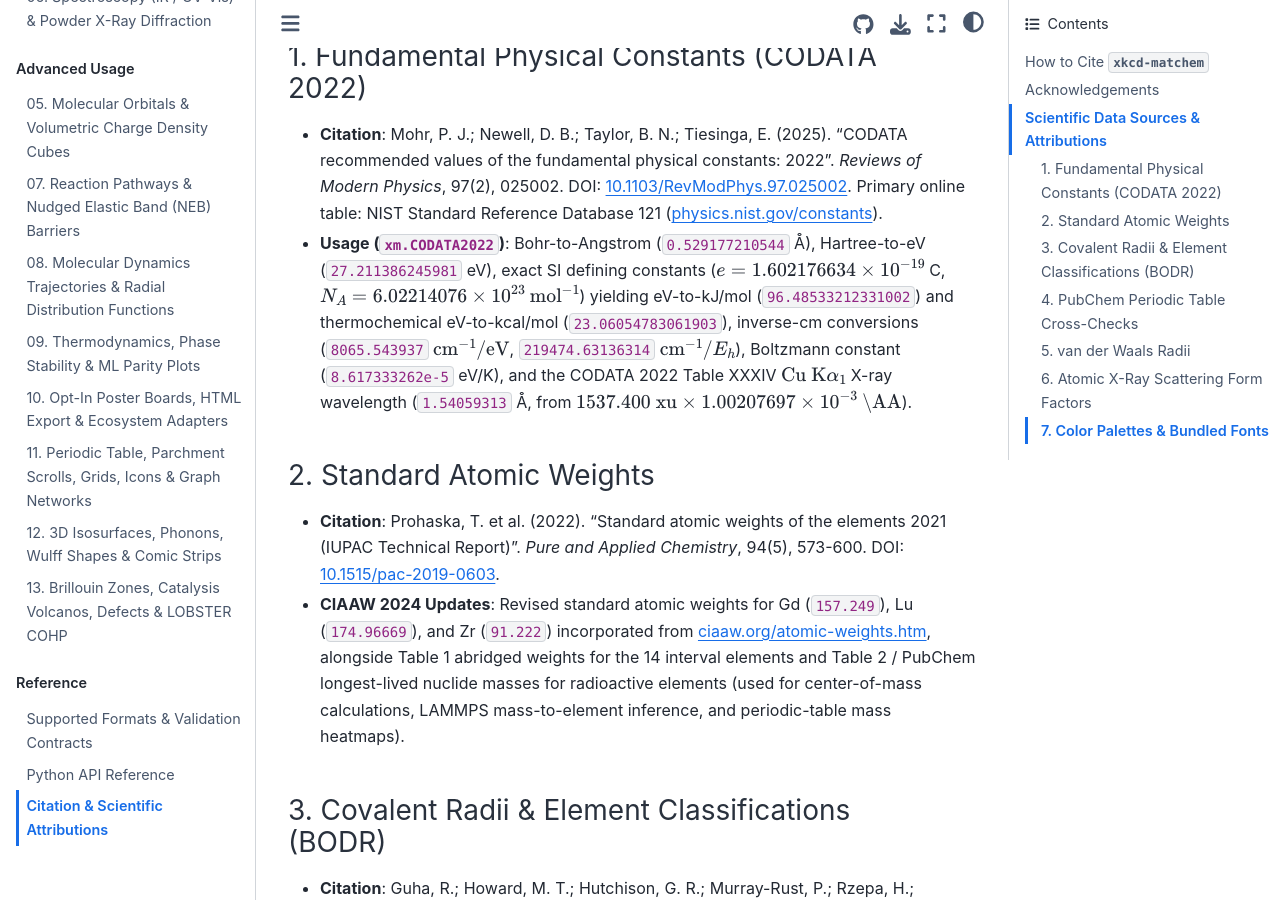
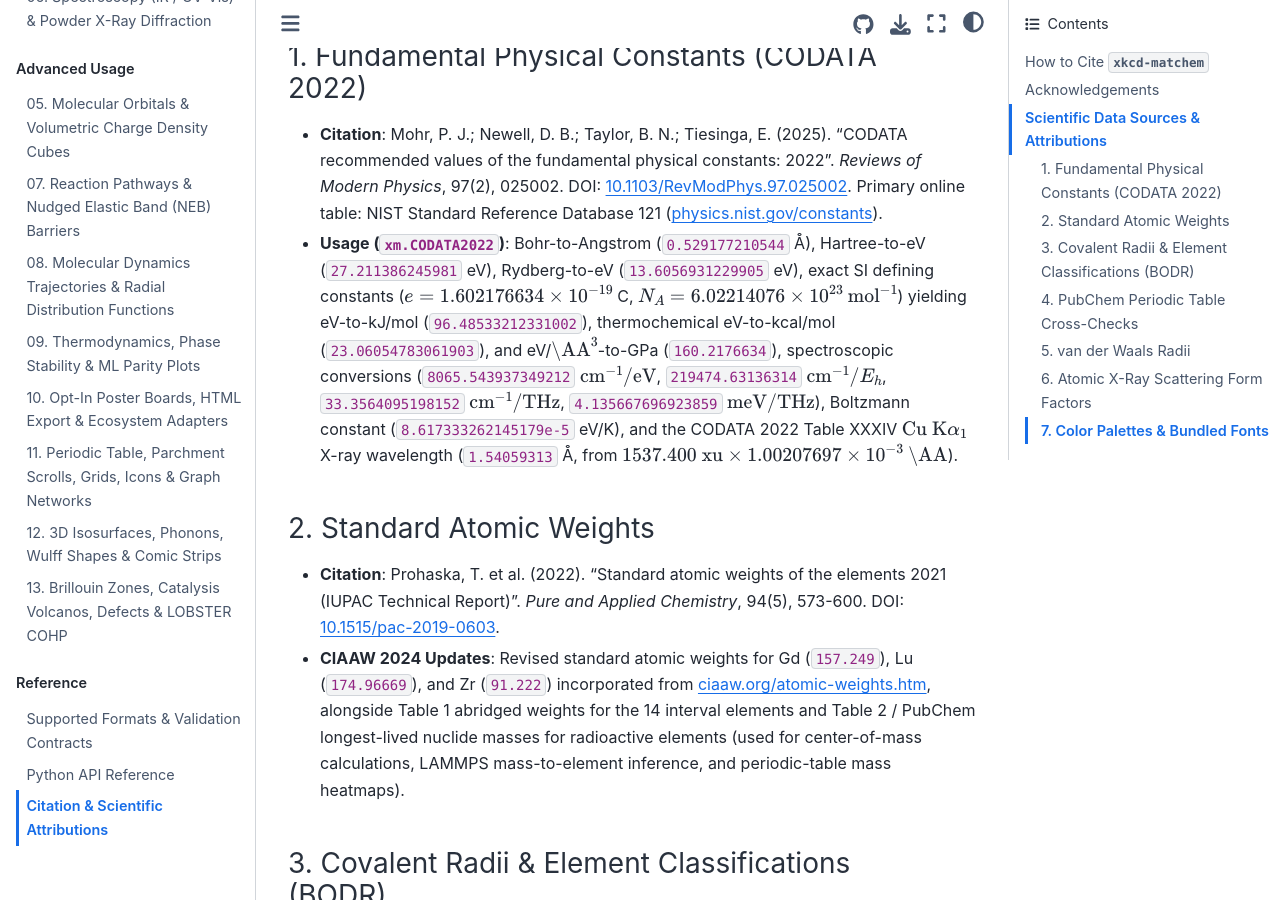
Before and after one commit to vzordillo/xkcd-matchem, a Jupyter Book: the page built from book/reference/attributions.md, in a window 1280 px wide and 900 px high, scrolled down 1034 px. Built offline with Jupyter Book 1.0.4 settings and Sphinx 7.4.7 and the Sphinx Book theme 1.1.4, drawn with Linux system fonts in a browser that asks for light colours.

Commit message:
Align docs and tutorials with sci-rigor IO/constants and viz-graphics updates

```diff
--- a/book/reference/attributions.md
+++ b/book/reference/attributions.md
@@ -27,7 +27,7 @@ Every physical constant, atomic weight, atomic radius, X-ray scattering form fac
 ### 1. Fundamental Physical Constants (CODATA 2022)
 
 - **Citation**: Mohr, P. J.; Newell, D. B.; Taylor, B. N.; Tiesinga, E. (2025). "CODATA recommended values of the fundamental physical constants: 2022". *Reviews of Modern Physics*, 97(2), 025002. DOI: [10.1103/RevModPhys.97.025002](https://doi.org/10.1103/RevModPhys.97.025002). Primary online table: NIST Standard Reference Database 121 ([physics.nist.gov/constants](https://physics.nist.gov/constants)).
-- **Usage (`xm.CODATA2022`)**: Bohr-to-Angstrom (`0.529177210544` Å), Hartree-to-eV (`27.211386245981` eV), exact SI defining constants ($e = 1.602176634 \times 10^{-19}$ C, $N_A = 6.02214076 \times 10^{23}\text{ mol}^{-1}$) yielding eV-to-kJ/mol (`96.48533212331002`) and thermochemical eV-to-kcal/mol (`23.06054783061903`), inverse-cm conversions (`8065.543937` $\text{cm}^{-1}/\text{eV}$, `219474.63136314` $\text{cm}^{-1}/E_h$), Boltzmann constant (`8.617333262e-5` eV/K), and the CODATA 2022 Table XXXIV $\text{Cu K}\alpha_1$ X-ray wavelength (`1.54059313` Å, from $1537.400\text{ xu} \times 1.00207697 \times 10^{-3}\text{ \AA}$).
+- **Usage (`xm.CODATA2022`)**: Bohr-to-Angstrom (`0.529177210544` Å), Hartree-to-eV (`27.211386245981` eV), Rydberg-to-eV (`13.6056931229905` eV), exact SI defining constants ($e = 1.602176634 \times 10^{-19}$ C, $N_A = 6.02214076 \times 10^{23}\text{ mol}^{-1}$) yielding eV-to-kJ/mol (`96.48533212331002`), thermochemical eV-to-kcal/mol (`23.06054783061903`), and eV/$\text{\AA}^3$-to-GPa (`160.2176634`), spectroscopic conversions (`8065.543937349212` $\text{cm}^{-1}/\text{eV}$, `219474.63136314` $\text{cm}^{-1}/E_h$, `33.3564095198152` $\text{cm}^{-1}/\text{THz}$, `4.135667696923859` $\text{meV}/\text{THz}$), Boltzmann constant (`8.617333262145179e-5` eV/K), and the CODATA 2022 Table XXXIV $\text{Cu K}\alpha_1$ X-ray wavelength (`1.54059313` Å, from $1537.400\text{ xu} \times 1.00207697 \times 10^{-3}\text{ \AA}$).
 
 ### 2. Standard Atomic Weights
 
```
Also changed, not shown: book/playground.md (+1 -1 lines), book/reference/supported_formats.md (+5 -5 lines), book/tutorials/11_periodic_table_scrolls_and_informatics.ipynb, book/tutorials/12_isosurfaces_phonons_wulff_and_comics.ipynb, book/tutorials/13_brillouin_volcano_defects_and_cohp.ipynb.
